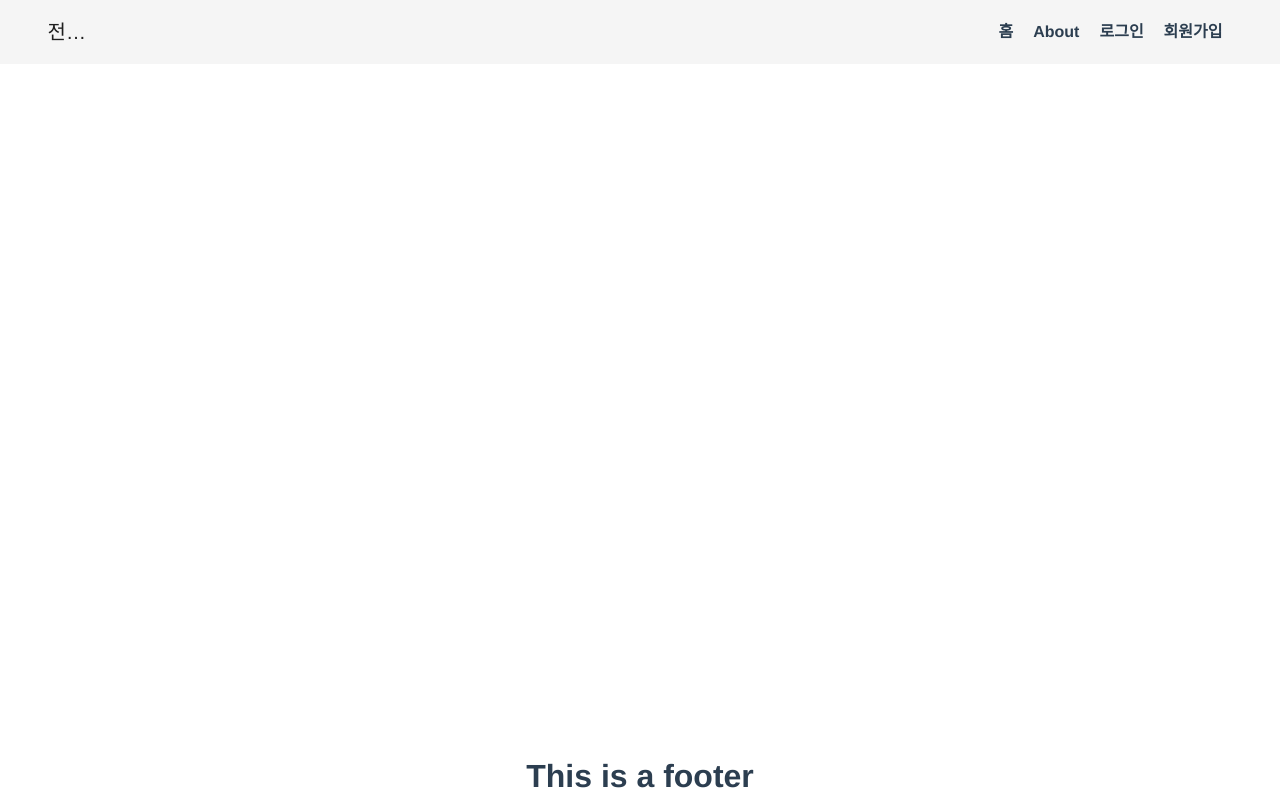
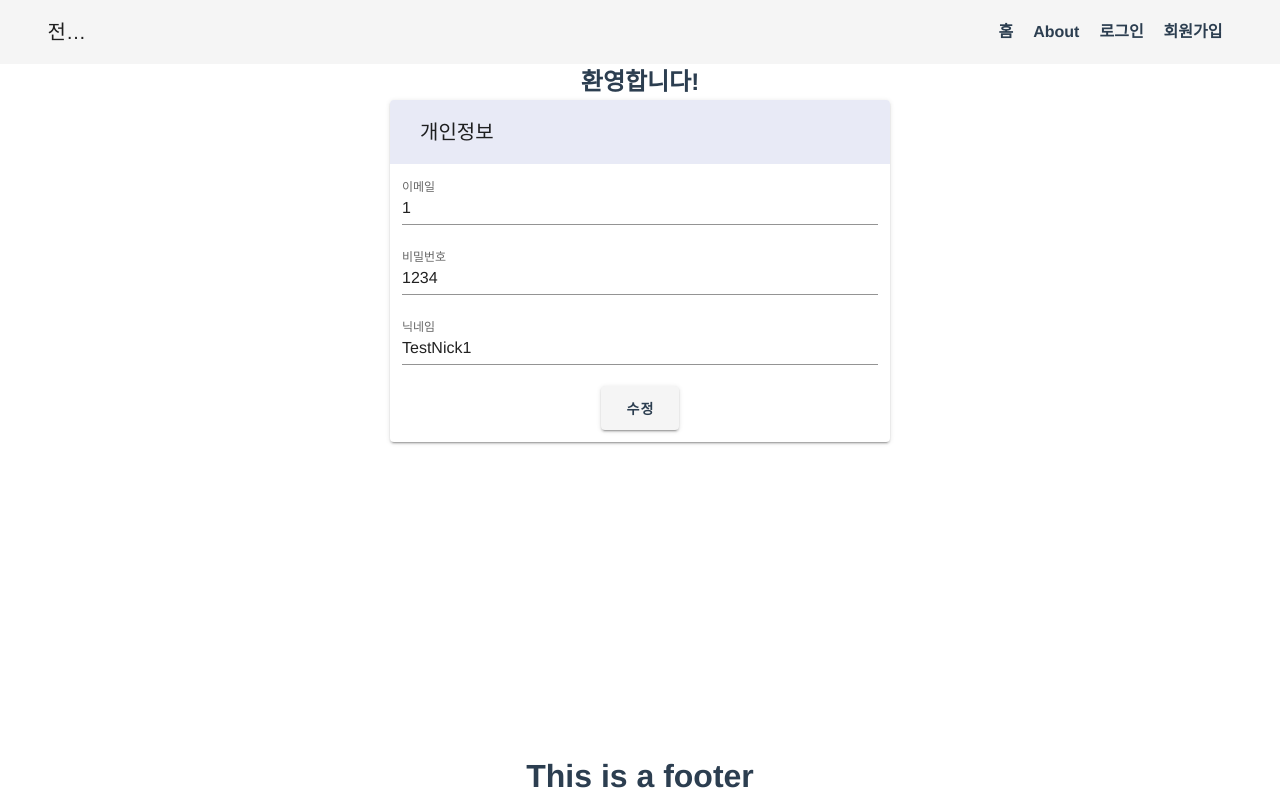
Before and after one commit to acisliver/jeonbiseo, a Vue app in the folder frontend/: page /mypage/1 in a window 1280 px wide. Built offline with nearby package versions, Linux system fonts and the light colour scheme.

Commit message:
Create EditUserInfo in MyPage

```diff
--- a/frontend/src/components/SignUp.vue
+++ b/frontend/src/components/SignUp.vue
@@ -61,7 +61,7 @@
 
 <script>
 import axios from "axios";
-import router from "@/router";
+// import router from "@/router";
 
 export default {
   name: "SignUp",
@@ -80,7 +80,7 @@ export default {
       axios
           .post("/api/signup",signupObj)
           .then(res => {
-            router.push({ name: "Login"})
+            this.$router.push({ name: "Login"})
             console.log(res.data)
           })
           .catch(err => {
--- a/frontend/src/core/AppBar.vue
+++ b/frontend/src/core/AppBar.vue
@@ -24,12 +24,18 @@
             </template>
             <v-list>
               <v-list-item>
-                <v-list-item-title><router-link to="/mypage">마이페이지</router-link></v-list-item-title>
+                <v-list-item-title>
+                  <router-link :to="{
+                    name: 'MyPage',
+                    params: {
+                      username: this.$store.state.userInfo.userName
+                    }
+                }">마이페이지</router-link></v-list-item-title>
               </v-list-item>
               <v-list-item>
                 <v-list-item-title
                     @click="$store.dispatch('logoutAction')"
-                ><a>로그아웃</a></v-list-item-title>
+                ><router-link :to="{name: 'Home'}">로그아웃</router-link></v-list-item-title>
               </v-list-item>
             </v-list>
           </v-menu>
--- a/frontend/src/router/index.js
+++ b/frontend/src/router/index.js
@@ -9,7 +9,6 @@ const About = () => import(/* webpackChunkName: "about" */ '../views/About.vue')
 const Login = () => import(/* webpackChunkName: "login" */ '../components/Login.vue');
 const MyPage = () => import(/* webpackChunkName: "mypage" */ '../views/MyPage.vue');
 const SignUp = () => import(/* webpackChunkName: "signup" */ '../components/SignUp.vue');
-// const EditUserInfo = () => import(/* webpackChunkName: "edituserinfo" */ '../components/EditUserInfo.vue');
 
 // const rejectAuthUser = (to, from, next) =>{
 //   if(store.state.isLogin){
@@ -49,10 +48,10 @@ const routes = [
     component: Login
   },
   {
-    path: '/mypage',
+    path: '/mypage/:username',
     name: 'MyPage',
     // beforeEnter: onlyAuthUser,
-    component: MyPage,
+    component: MyPage
   },
   {
     path: '/signup',
--- a/frontend/src/store/index.js
+++ b/frontend/src/store/index.js
@@ -61,7 +61,7 @@ export default new Vuex.Store({
     },
     logoutAction({commit}) {
       commit('logout')
-      router.push({ name: "Home" })
+      // router.push({ name: "Home" })
     },
 
   },
--- a/frontend/src/views/MyPage.vue
+++ b/frontend/src/views/MyPage.vue
@@ -3,10 +3,38 @@
     <h2>
       환영합니다!
     </h2>
-    <p>userName: {{userInfo.userName}}</p>
-    <p>password: {{userInfo.password}}</p>
-    <p>nickName:{{userInfo.nickName}}</p>
-    <v-btn>수정</v-btn>
+    <v-container class="fill-height" style="max-width: 500px;" >
+      <v-layout row wrap align-center>
+        <v-flex xs12>
+          <v-card style="max-width: 500px;">
+            <v-toolbar flat class="indigo lighten-5">
+              <v-toolbar-title>개인정보</v-toolbar-title>
+            </v-toolbar>
+            <div class="pa-3">
+              <v-text-field
+                  v-model="username"
+                  label="이메일"
+              >
+              </v-text-field>
+              <v-text-field
+                  v-model="userInfo.password"
+                  label="비밀번호"
+              >
+              </v-text-field>
+              <v-text-field
+                  v-model="userInfo.nickName"
+                  label="닉네임"
+              >
+              </v-text-field>
+              <v-btn
+                  class="editBtn"
+                  large
+              >수정</v-btn>
+            </div>
+          </v-card>
+        </v-flex>
+      </v-layout>
+    </v-container>
   </div>
 </template>
 
@@ -16,11 +44,19 @@ import { mapState } from 'vuex'
 export default {
   name: "MyPage",
   computed: {
-    ...mapState(['userInfo'])
+    ...mapState(['userInfo']),
+    username() {
+      return this.$route.params.username
+    }
   }
 }
 </script>
 
 <style scoped>
-
+.editBtn{
+  text-decoration: none;
+  font-weight: bold;
+  color: #2c3e50;
+  padding: 10px;
+}
 </style>
```
Also changed, not shown: frontend/src/components/EditUserInfo.vue (deleted, +0 -13 lines).
